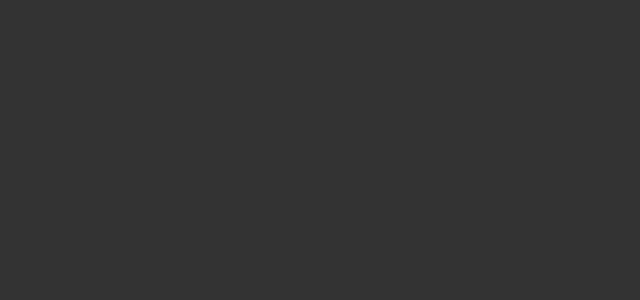
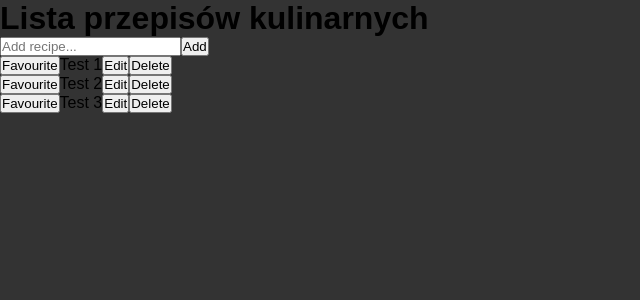
Before and after one commit to mSajewiczz/list-of-recipes, a React (Create React App) app: page / in a window 1280 px wide. Shown: the top 300 px of the page, without its empty margins (0-640 px from the left). Built offline with nearby package versions, Linux system fonts and the light colour scheme.

Commit message:
Upgraded project

```diff
--- a/src/App.js
+++ b/src/App.js
@@ -1,8 +1,11 @@
 import './App.css';
+import RecipeList from './components/RecipeList/RecipeList';
 
 function App() {
   return (
-    <></>
+    <>
+    <RecipeList></RecipeList>
+    </>
   );
 }
 
--- /dev/null
+++ b/src/components/AddComponent/AddRecipe.jsx
@@ -0,0 +1,30 @@
+import { useState } from "react"
+import { useRecipeDispatch  } from "../Contexts/RecipeContext";
+
+export default function AddRecipe({onAddRecipe, onDeleteRecipe, onEditRecipe}) {
+
+
+
+
+    const [recipes, setRecipes] = useState('');
+    const dispatch = useRecipeDispatch();
+
+
+
+    return (
+        <>
+        <input type="text" placeholder="Add recipe..." value = {recipes} onChange = {e => setRecipes(e.target.value)}/>
+        <button onClick={() => {
+            setRecipes('');
+            dispatch({
+                type: 'added',
+                id: nextId++,
+                text: recipes,
+            })
+        }}>Add</button>
+
+        </>
+    )
+
+    let nextId = 3;
+}
--- /dev/null
+++ b/src/components/Contexts/RecipeContext.jsx
@@ -0,0 +1,64 @@
+import { createContext, useContext, useReducer } from 'react';
+
+export const RecipeContext = createContext(null);
+export const RecipeDispatchContext = createContext(null);
+
+export function RecipeProvider( {children} ) {
+    const [recipes, dispatch] = useReducer (recipesReducer, initialRecipes);
+
+    return (
+        <>
+
+        <RecipeContext.Provider value = {recipes}>
+                <RecipeDispatchContext.Provider value = {dispatch}>
+                    {children}
+                </RecipeDispatchContext.Provider>
+            </RecipeContext.Provider>
+
+        </>
+    )
+}
+
+export function useRecipe() {
+    return useContext(RecipeContext);
+}
+
+export function useRecipeDispatch() {
+    return useContext(RecipeDispatchContext);
+}
+
+function recipesReducer(recipes, action) {
+    switch(action.type) {
+        case "added": {
+            return [...recipes,{
+                id: action.id,
+                text: action.text,
+                isFavourite: false
+            }]
+        }
+
+        case "changed": {
+            return recipes.map(t => {
+                if(t.id === action.recipe.id) {
+                    return action.recipe
+                } else {
+                    return t
+                }
+            });
+        }
+
+        case 'delete': {
+            return recipes.filter(t => t.id !== action.id);
+        }
+
+        default: {
+            throw Error("Unknow action: " + action.type)
+        }
+    }
+}
+
+const initialRecipes = [
+    {id: 0, text: "Test 1", isFavourite: false},
+    {id: 1, text: "Test 2", isFavourite: false},
+    {id: 2, text: "Test 3", isFavourite: false},
+]
--- /dev/null
+++ b/src/components/RecipeComponent/Recipe.jsx
@@ -0,0 +1,64 @@
+import { useState } from 'react';
+import { useRecipe, useRecipeDispatch } from '../Contexts/RecipeContext';
+
+export default function RecipeList() {
+    const recipes = useRecipe();
+
+    return (
+        <>
+        <ul>
+            {recipes.map(recipe => (
+                <li key={recipe.id}>
+                    <Recipe recipe = {recipe} />
+                </li>
+            ))}
+        </ul>
+        </>
+    )
+}
+
+function Recipe ({recipe}) {
+    const [isEditing, setIsEditing] = useState(false);
+    const dispatch = useRecipeDispatch();
+    let recipeContent;
+
+    if(isEditing) {
+        recipeContent = (
+            <>
+            <input type="text" value = {recipe.text} onChange={e => {
+                dispatch({
+                    type: 'changed',
+                    recipe: {
+                        ...recipe,
+                        text: e.target.value
+                    }
+                })
+            }} />
+
+            <button onClick={() => setIsEditing(false)}>Save</button>
+            </>
+        )
+    } else {
+        recipeContent = (
+            <>
+            {recipe.text}
+            <button onClick={() => setIsEditing(true)}>Edit</button>
+            </>
+        )
+    }
+
+    return (
+        <>
+        <label>
+            <button>Favourite</button>
+            {recipeContent}
+            <button onClick={() => {
+                dispatch({
+                    type: 'deleted',
+                    id: recipe.id
+                })
+            }}>Delete</button>
+        </label>
+        </>
+    )
+}
--- a/src/components/RecipeList/RecipeList.jsx
+++ b/src/components/RecipeList/RecipeList.jsx
@@ -1,13 +1,22 @@
 import '../RecipeList/RecipeList.css'
 import Search from '../SearchComponent/Search'
-import Manipulators from '../Manipulators/Manipulators'
+import AddRecipe from '../AddComponent/AddRecipe'
+import RecipeList from '../RecipeComponent/Recipe'
+import { RecipeProvider } from '../Contexts/RecipeContext'
 
-export default function RecipeList() {
+export default function App() {
+
+
     return (
         <>
-            <h1>Lista przepisów kulinarnych</h1>
-            <Search></Search>
-            <Manipulators></Manipulators>
+            <RecipeProvider>
+                <h1>Lista przepisów kulinarnych</h1>
+                <Search></Search>
+                <AddRecipe></AddRecipe>
+                <RecipeList></RecipeList>
+            </RecipeProvider>
+
+
         </>
     )
 }
```
Also changed, not shown: src/components/Manipulators/Manipulators.jsx (deleted, +0 -18 lines), src/components/AddComponent/AddRecipe.css (added), src/components/RecipeComponent/Recipe.css (added).
